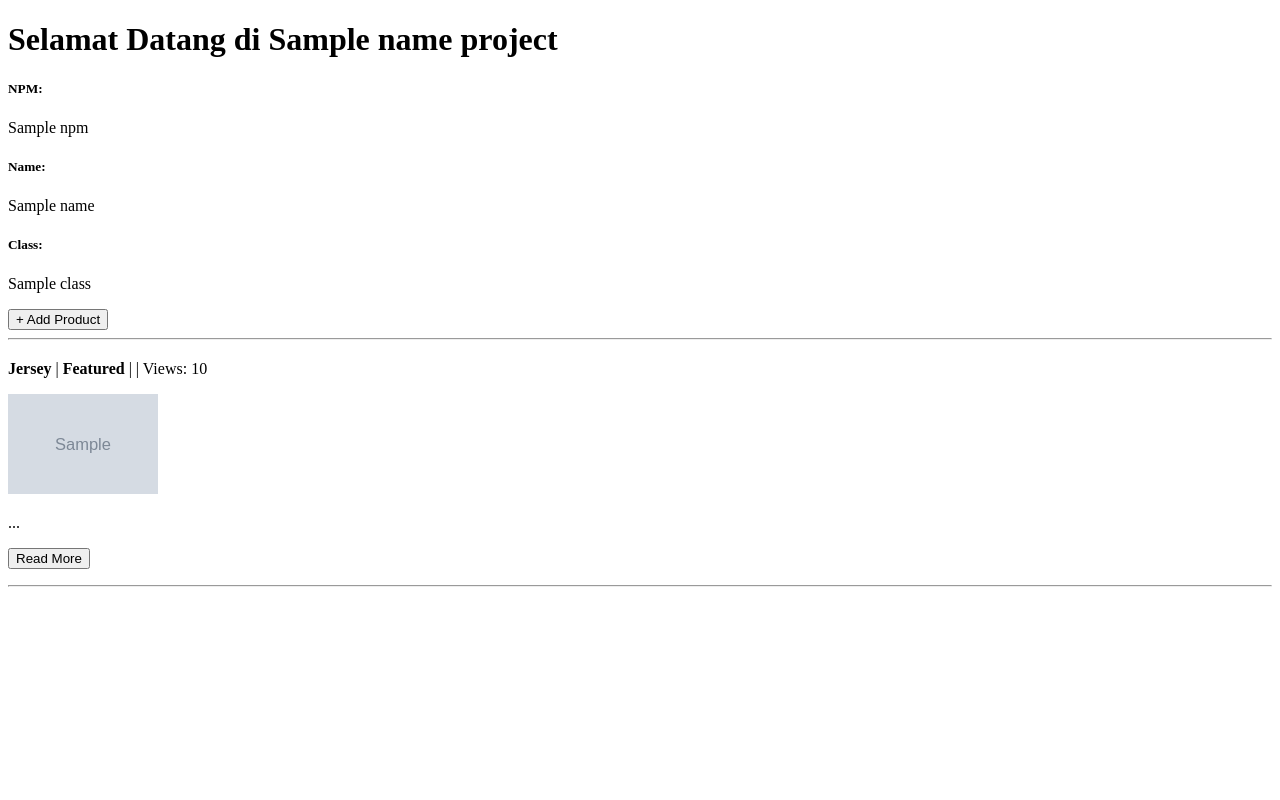
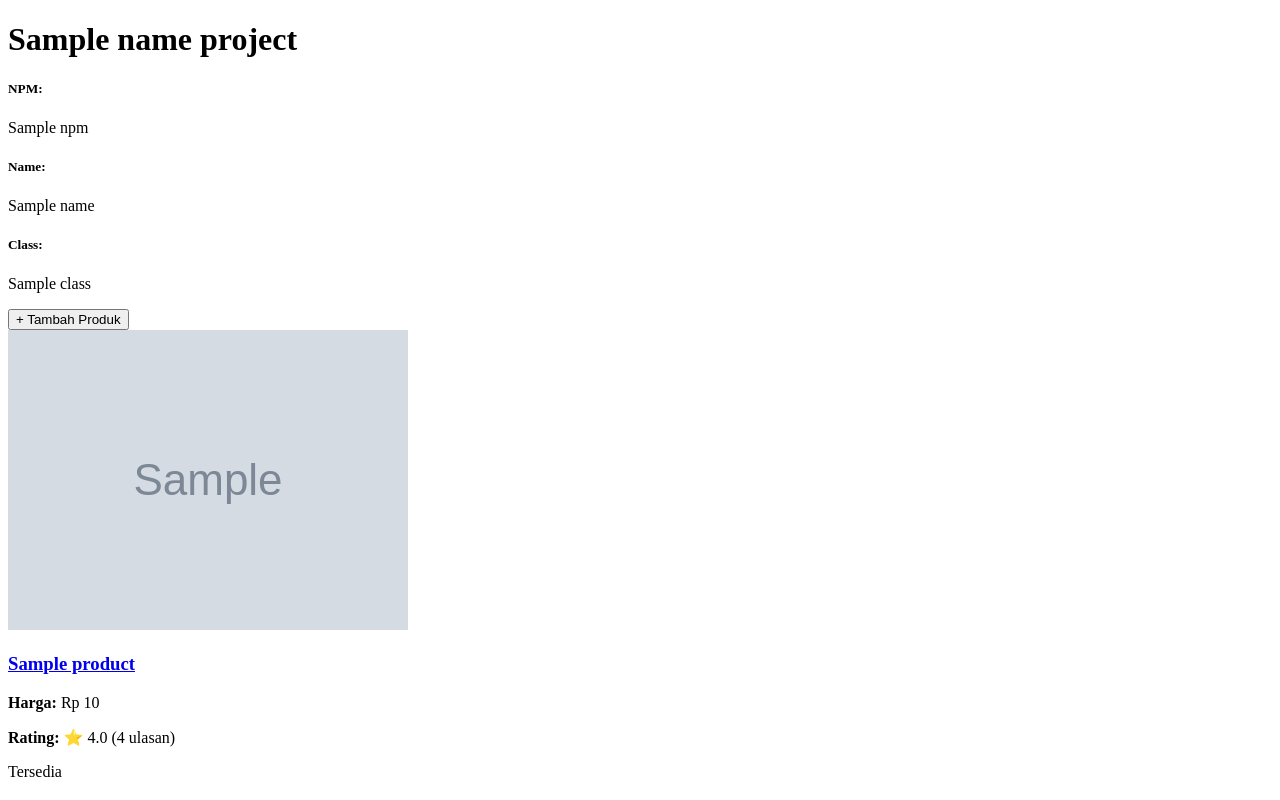
Before and after one commit to aurielerich/richshop, a Django app: template main/templates/main.html in a window 1280 px wide. Run offline with Django 5.2, Linux system fonts and the light colour scheme; tables that the repository leaves empty hold one stand-in row (values such as "Sample post"); the template is opened without the code that fills it: values that come from a table or form of the project are taken from there, most other values are stand-ins (such as "Sample title", 1, 10 or a date in 2020); grey boxes marked "Sample" are stand-in pictures.

Commit message:
memperbaiki bug dan merapikan kode

```diff
--- a/main/templates/main.html
+++ b/main/templates/main.html
@@ -1,7 +1,17 @@
 {% extends 'base.html' %}
+{% load static %}
+
+{% block meta %}
+    <title>Rich Shop - Katalog Produk</title>
+{% endblock meta %}
+
 {% block content %}
-<h1>Selamat Datang di {{ name_project }}</h1>
+<main class="container">
 
+    <header class="page-header">
+        <div class="header-info">
+            <h1>{{ name_project }}</h1>
+            <div class="user-details">
                 <h5>NPM: </h5>
                 <p>{{ npm }}</p>
 
@@ -10,38 +20,38 @@
 
                 <h5>Class:</h5>
                 <p>{{ class }}</p>
+                </div>
+        </div>
+        <div class="header-action">
+            <a href="{% url 'main:create_product' %}"><button class="button">+ Tambah Produk</button></a>
+        </div>
+    </header>
 
-<a href="{% url 'main:create_product' %}">
-  <button>+ Add Product</button>
+    <section class="product-grid">
+        {% for product in product_list %}
+        <article class="product-card">
+
+            <a href="{% url 'main:show_product' product.id %}">
+                <img src="{{ product.thumbnail }}" alt="Thumbnail untuk {{ product.name }}">
+                <h3>{{ product.name }}</h3>
             </a>
 
-<hr>
+            <p><b>Harga:</b> Rp {{ product.price }}</p>
+            <p><b>Rating:</b> ⭐ {{ product.rating|floatformat:1 }} ({{ product.rating_count }} ulasan)</p>
 
-{% if not product_list %}
-<p>Belum ada produk yang di jual.</p>
+            <p>
+                {% if product.is_in_stock %}
+                    <span class="stock-status-in">Tersedia</span>
                 {% else %}
+                    <span class="stock-status-out">Stok Habis</span>
+                {% endif %}
+            </p>
 
-{% for product in product_list %}
-<div>
-  <h2><a href="{% url 'main:show_product' product.id %}">{{ product.title }}</a></h2>
+        </article>
+        {% empty %}
+            <p>Belum ada produk untuk ditampilkan.</p>
+        {% endfor %}
+    </section>
 
-  <p><b>{{ product.get_category_display }}</b>{% if product.is_featured %} |
-    <b>Featured</b>{% endif %}{% if product.is_product_hot %} |
-    <b>Hot</b>{% endif %} | <i>{{ product.created_at|date:"d M Y H:i" }}</i>
-    | Views: {{ product.product_views }}</p>
-
-  {% if product.thumbnail %}
-  <img src="{{ product.thumbnail }}" alt="thumbnail" width="150" height="100">
-  <br />
-  {% endif %}
-
-  <p>{{ product.content|truncatewords:25 }}...</p>
-
-  <p><a href="{% url 'main:show_product' product.id %}"><button>Read More</button></a></p>
-</div>
-
-<hr>
-{% endfor %}
-
-{% endif %}
+</main>
 {% endblock content %}
--- a/main/views.py
+++ b/main/views.py
@@ -7,13 +7,13 @@ from main.form import ProductForm
 
 # Create your views here.
 def show_main(request):
-    products = Product.objects.all()
+    product_list = Product.objects.all()
     context = {
         'name_project' : "Rich Shop",
         'npm' : '2406428806',
         'name': 'Auriel Erich Ibrahim Nst',
         'class': 'PBP F',
-        'products': products,
+        'product_list': product_list,
     }
     return render(request, "main.html", context)
 
```
Also changed, not shown: main/templates/product_detail.html (added, +47 -0 lines), main/templates/product_details.html (deleted, +0 -18 lines). Lines whose indentation alone changed are shown as unchanged.
